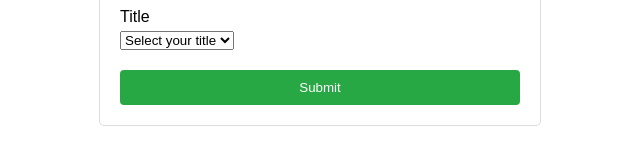
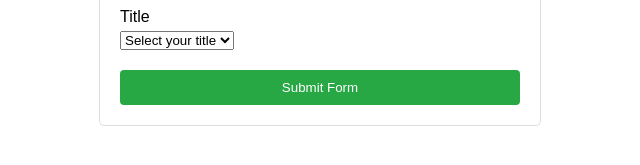
Before and after one commit to amddg44/registration-form, a plain HTML site: page index.html in a window 1280 px wide. Shown: the part 281-446 px from the top of the page, 320-960 px from the left. Drawn offline with Linux system fonts and the light colour scheme.

Commit message:
Update index.html

```diff
--- a/index.html
+++ b/index.html
@@ -74,7 +74,7 @@
                 <option value="Prof">Prof</option>
             </select>
 
-            <button type="submit">Submit</button>
+            <button type="submit">Submit Form</button>
         </form>
     </div>
 
```
